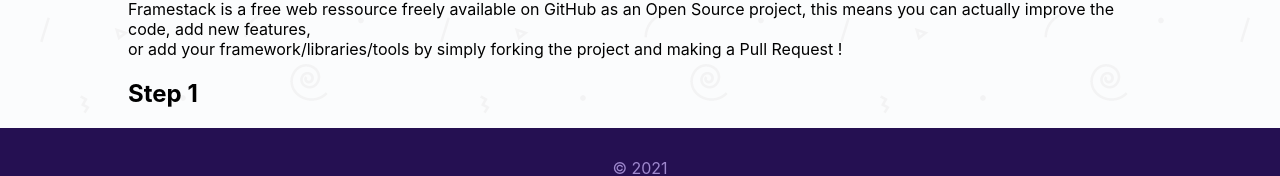
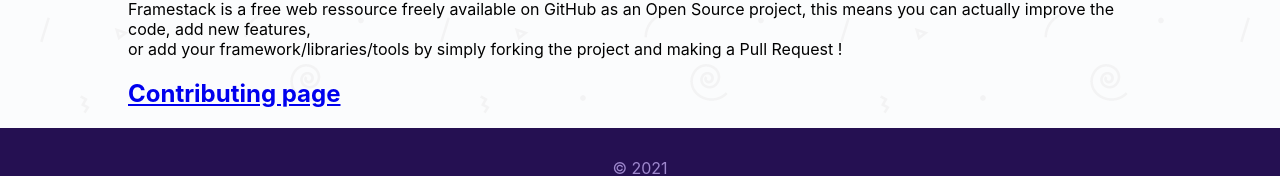
Before and after one commit to swve/framestack, a Next.js app: page /contribute in a window 1280 px wide. Shown: the part 187-363 px from the top of the page. Built offline with nearby package versions, Linux system fonts and the light colour scheme; a web font is replaced by a local one.

Commit message:
✏️  fix typo

```diff
--- a/pages/contribute.tsx
+++ b/pages/contribute.tsx
@@ -12,7 +12,7 @@
           new features, <br /> or add your framework/libraries/tools by simply
           forking the project and making a Pull Request !{" "}
         </p>
-        <h2>Step 1</h2>
+        <h2><a href="https://github.com/swve/framestack/blob/main/CONTRIBUTING.md" target="_blank" rel="noopener noreferrer">Contributing page </a></h2>
       </div>
     </Layout>
   );
```
Also changed, not shown: 1 other file (tests, documents, lock files or other folders).
